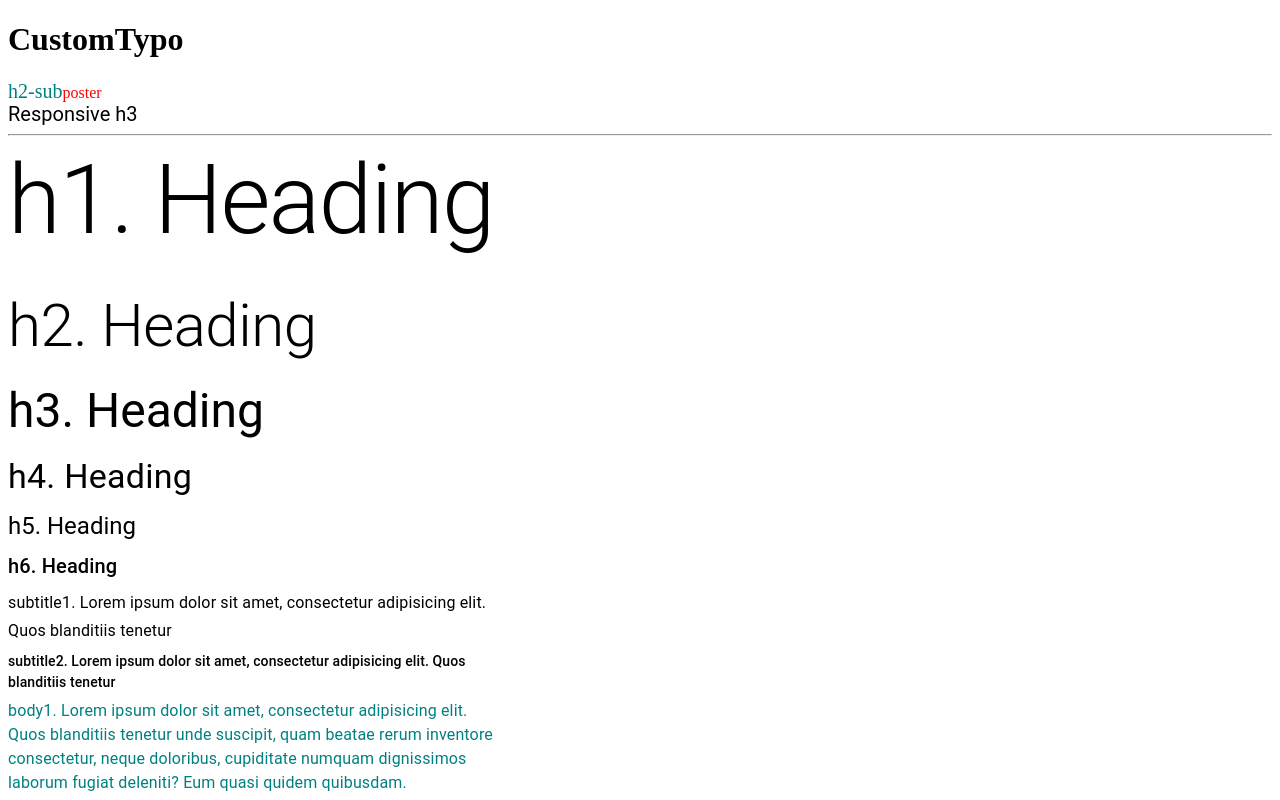
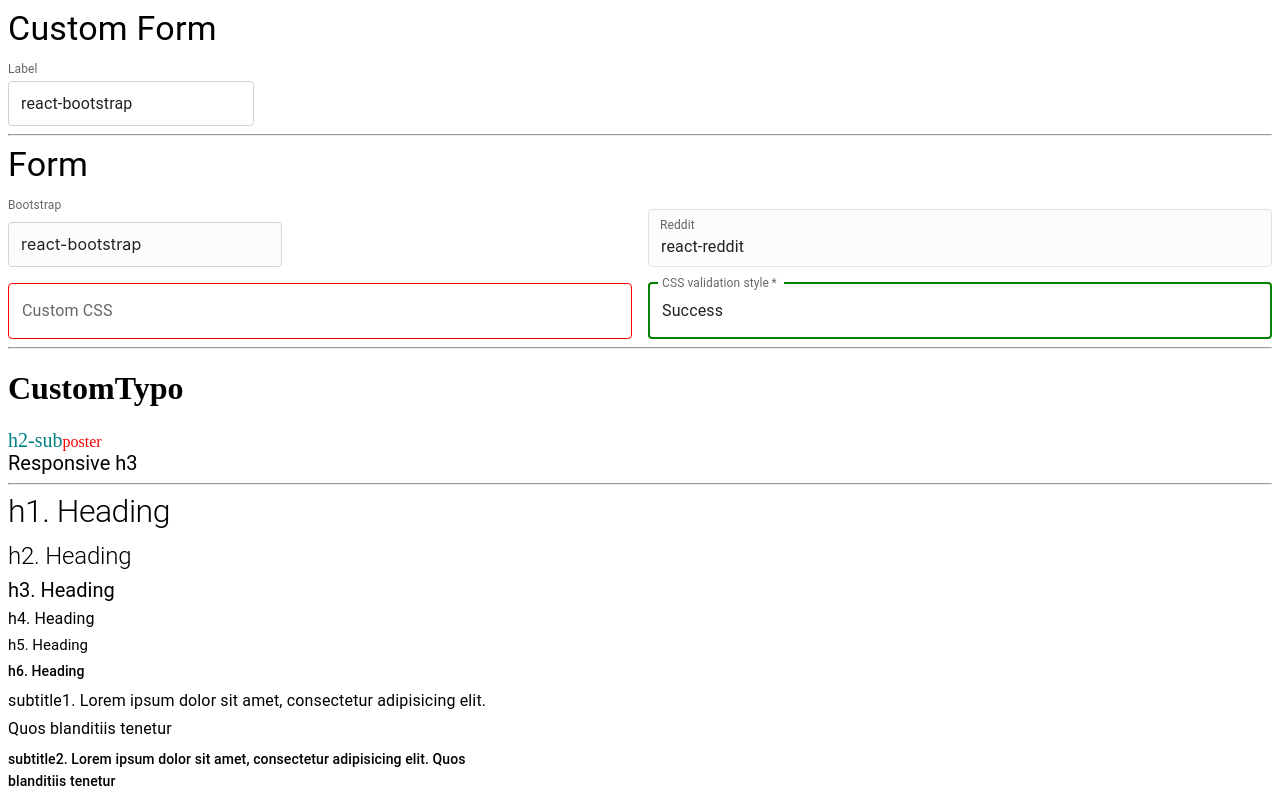
Before and after one commit to BoxPistols/MUI-SandBox_220430, a React (Create React App) app: page / in a window 1280 px wide. Shown: the top 800 px of the page. Built offline with nearby package versions, Linux system fonts and the light colour scheme.

Commit message:
Form Base

```diff
--- /dev/null
+++ b/src/CustomForm.tsx
@@ -0,0 +1,144 @@
+import * as React from 'react'
+import { alpha, styled } from '@mui/material/styles'
+import InputBase from '@mui/material/InputBase'
+import Box from '@mui/material/Box'
+import InputLabel from '@mui/material/InputLabel'
+import TextField, { TextFieldProps } from '@mui/material/TextField'
+import FormControl from '@mui/material/FormControl'
+import { OutlinedInputProps } from '@mui/material/OutlinedInput'
+import Typography from '@mui/material/Typography'
+
+// const CssTextField = styled(TextField)({
+//   '& label.Mui-focused': {
+//     color: 'green',
+//   },
+//   '& .MuiInput-underline:after': {
+//     borderBottomColor: 'green',
+//   },
+//   '& .MuiOutlinedInput-root': {
+//     '& fieldset': {
+//       borderColor: 'red',
+//     },
+//     '&:hover fieldset': {
+//       borderColor: 'yellow',
+//     },
+//     '&.Mui-focused fieldset': {
+//       borderColor: 'green',
+//     },
+//   },
+// })
+
+const BootstrapInput = styled(InputBase)(({ theme }) => ({
+  label: {
+    fontSize: 16,
+  },
+  'label + &': {
+    marginTop: theme.spacing(2.4),
+  },
+  '& .MuiInputBase-input': {
+    borderRadius: 4,
+    position: 'relative',
+    // backgroundColor: theme.palette.mode === 'light' ? '#fcfcfb' : '#2b2b2b',
+    border: '1px solid #ced4da',
+    fontSize: 16,
+    width: 'auto',
+    padding: '10px 12px',
+    // transition: theme.transitions.create([
+    // 'border-color',
+    // 'background-color',
+    // 'box-shadow',
+    // ]),
+    // Use the system font instead of the default Roboto font.
+    '&:focus': {
+      // boxShadow: `${alpha(theme.palette.primary.main, 0.25)} 0 0 0 0.2rem`,
+      borderColor: theme.palette.primary.main,
+    },
+  },
+}))
+
+// const RedditTextField = styled((props: TextFieldProps) => (
+//   <TextField
+//     InputProps={{ disableUnderline: true } as Partial<OutlinedInputProps>}
+//     {...props}
+//   />
+// ))(({ theme }) => ({
+//   '& .MuiFilledInput-root': {
+//     border: '1px solid #e2e2e1',
+//     overflow: 'hidden',
+//     borderRadius: 4,
+//     backgroundColor: theme.palette.mode === 'light' ? '#fcfcfb' : '#2b2b2b',
+//     transition: theme.transitions.create([
+//       'border-color',
+//       'background-color',
+//       'box-shadow',
+//     ]),
+//     '&:hover': {
+//       backgroundColor: 'transparent',
+//     },
+//     '&.Mui-focused': {
+//       backgroundColor: 'transparent',
+//       boxShadow: `${alpha(theme.palette.primary.main, 0.25)} 0 0 0 2px`,
+//       borderColor: theme.palette.primary.main,
+//     },
+//   },
+// }))
+
+// const ValidationTextField = styled(TextField)({
+//   '& input:valid + fieldset': {
+//     borderColor: 'green',
+//     borderWidth: 2,
+//   },
+//   '& input:invalid + fieldset': {
+//     borderColor: 'red',
+//     borderWidth: 2,
+//   },
+//   '& input:valid:focus + fieldset': {
+//     borderLeftWidth: 6,
+//     padding: '4px !important', // override inline-style
+//   },
+// })
+
+export default function CustomizedInputs() {
+  return (
+    <Box>
+      <Box>
+        <Typography variant="h4" gutterBottom component="div">
+          Custom Form
+        </Typography>
+      </Box>
+      <Box
+        component="form"
+        noValidate
+        sx={{
+          display: 'grid',
+          gridTemplateColumns: { sm: '1fr 1fr' },
+          gap: 2,
+        }}
+      >
+        <FormControl variant="standard">
+          <InputLabel shrink htmlFor="input">
+            Label
+          </InputLabel>
+          <BootstrapInput defaultValue="react-bootstrap" id="input" />
+        </FormControl>
+        {/*
+        <RedditTextField
+          label="Reddit"
+          defaultValue="react-reddit"
+          id="reddit-input"
+          variant="filled"
+          style={{ marginTop: 11 }}
+        />
+
+        <CssTextField label="Custom CSS" id="custom-css-outlined-input" />
+        <ValidationTextField
+          label="CSS validation style"
+          required
+          variant="outlined"
+          defaultValue="Success"
+          id="validation-outlined-input"
+        /> */}
+      </Box>
+    </Box>
+  )
+}
--- /dev/null
+++ b/src/Form.tsx
@@ -0,0 +1,151 @@
+import * as React from 'react'
+import { alpha, styled } from '@mui/material/styles'
+import InputBase from '@mui/material/InputBase'
+import Box from '@mui/material/Box'
+import InputLabel from '@mui/material/InputLabel'
+import TextField, { TextFieldProps } from '@mui/material/TextField'
+import FormControl from '@mui/material/FormControl'
+import { OutlinedInputProps } from '@mui/material/OutlinedInput'
+import Typography from '@mui/material/Typography'
+
+const CssTextField = styled(TextField)({
+  '& label.Mui-focused': {
+    color: 'green',
+  },
+  '& .MuiInput-underline:after': {
+    borderBottomColor: 'green',
+  },
+  '& .MuiOutlinedInput-root': {
+    '& fieldset': {
+      borderColor: 'red',
+    },
+    '&:hover fieldset': {
+      borderColor: 'yellow',
+    },
+    '&.Mui-focused fieldset': {
+      borderColor: 'green',
+    },
+  },
+})
+
+const BootstrapInput = styled(InputBase)(({ theme }) => ({
+  'label + &': {
+    marginTop: theme.spacing(3),
+  },
+  '& .MuiInputBase-input': {
+    borderRadius: 4,
+    position: 'relative',
+    backgroundColor: theme.palette.mode === 'light' ? '#fcfcfb' : '#2b2b2b',
+    border: '1px solid #ced4da',
+    fontSize: 16,
+    width: 'auto',
+    padding: '10px 12px',
+    transition: theme.transitions.create([
+      'border-color',
+      'background-color',
+      'box-shadow',
+    ]),
+    // Use the system font instead of the default Roboto font.
+    fontFamily: [
+      '-apple-system',
+      'BlinkMacSystemFont',
+      '"Segoe UI"',
+      'Roboto',
+      '"Helvetica Neue"',
+      'Arial',
+      'sans-serif',
+      '"Apple Color Emoji"',
+      '"Segoe UI Emoji"',
+      '"Segoe UI Symbol"',
+    ].join(','),
+    '&:focus': {
+      boxShadow: `${alpha(theme.palette.primary.main, 0.25)} 0 0 0 0.2rem`,
+      borderColor: theme.palette.primary.main,
+    },
+  },
+}))
+
+const RedditTextField = styled((props: TextFieldProps) => (
+  <TextField
+    InputProps={{ disableUnderline: true } as Partial<OutlinedInputProps>}
+    {...props}
+  />
+))(({ theme }) => ({
+  '& .MuiFilledInput-root': {
+    border: '1px solid #e2e2e1',
+    overflow: 'hidden',
+    borderRadius: 4,
+    backgroundColor: theme.palette.mode === 'light' ? '#fcfcfb' : '#2b2b2b',
+    transition: theme.transitions.create([
+      'border-color',
+      'background-color',
+      'box-shadow',
+    ]),
+    '&:hover': {
+      backgroundColor: 'transparent',
+    },
+    '&.Mui-focused': {
+      backgroundColor: 'transparent',
+      boxShadow: `${alpha(theme.palette.primary.main, 0.25)} 0 0 0 2px`,
+      borderColor: theme.palette.primary.main,
+    },
+  },
+}))
+
+const ValidationTextField = styled(TextField)({
+  '& input:valid + fieldset': {
+    borderColor: 'green',
+    borderWidth: 2,
+  },
+  '& input:invalid + fieldset': {
+    borderColor: 'red',
+    borderWidth: 2,
+  },
+  '& input:valid:focus + fieldset': {
+    borderLeftWidth: 6,
+    padding: '4px !important', // override inline-style
+  },
+})
+
+export default function CustomizedInputs() {
+  return (
+    <Box>
+      <Box>
+        <Typography variant="h4" gutterBottom component="div">
+          Form
+        </Typography>
+      </Box>
+      <Box
+        component="form"
+        noValidate
+        sx={{
+          display: 'grid',
+          gridTemplateColumns: { sm: '1fr 1fr' },
+          gap: 2,
+        }}
+      >
+        <FormControl variant="standard">
+          <InputLabel shrink htmlFor="bootstrap-input">
+            Bootstrap
+          </InputLabel>
+          <BootstrapInput defaultValue="react-bootstrap" id="bootstrap-input" />
+        </FormControl>
+        <RedditTextField
+          label="Reddit"
+          defaultValue="react-reddit"
+          id="reddit-input"
+          variant="filled"
+          style={{ marginTop: 11 }}
+        />
+        <CssTextField label="Custom CSS" id="custom-css-outlined-input" />
+        <ValidationTextField
+          label="CSS validation style"
+          required
+          variant="outlined"
+          defaultValue="Success"
+          id="validation-outlined-input"
+        />
+      </Box>
+    </Box>
+  )
+}
--- a/src/Typography.tsx
+++ b/src/Typography.tsx
@@ -5,6 +5,7 @@
 import { createTheme } from '@mui/material/styles'
 import { ThemeProvider } from '@mui/material/styles'
 
+// 追加
 // Create Theme Object
 const theme = createTheme({
   typography: {
@@ -13,6 +14,24 @@
     //   fontStyle: "italic",
     //   fontWeight: "600"
     // },
+    h1: {
+      fontSize: 32,
+    },
+    h2: {
+      fontSize: 24,
+    },
+    h3: {
+      fontSize: 20,
+    },
+    h4: {
+      fontSize: 16,
+    },
+    h5: {
+      fontSize: 15,
+    },
+    h6: {
+      fontSize: 14,
+    },
     body1: {
       color: 'teal',
     },
--- a/src/index.tsx
+++ b/src/index.tsx
@@ -1,6 +1,8 @@
 import * as React from 'react'
 // import ReactDOM from 'react-dom'
 import { StyledEngineProvider } from '@mui/material/styles'
+import Form from './Form'
+import CustomForm from './CustomForm'
 import Demo from './Typography'
 import CustomTypo from './CustomTypo'
 
@@ -21,6 +23,10 @@
 const root = createRoot(container) // createRoot(container!) if you use TypeScript
 root.render(
   <StyledEngineProvider injectFirst>
+    <CustomForm />
+    <hr />
+    <Form />
+    <hr />
     <CustomTypo />
     <hr />
     <Demo />
```
